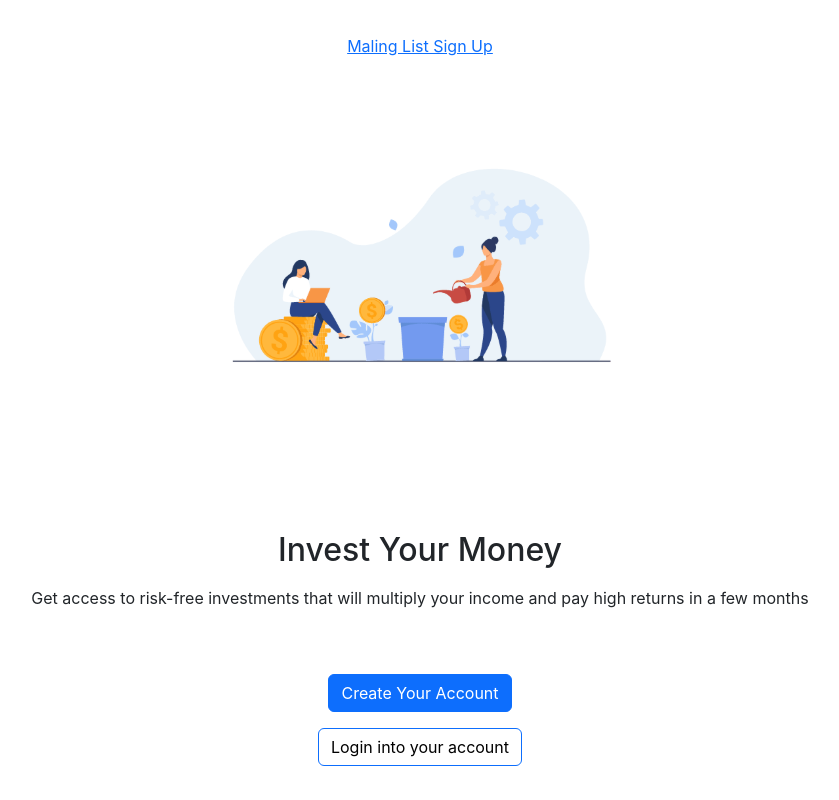
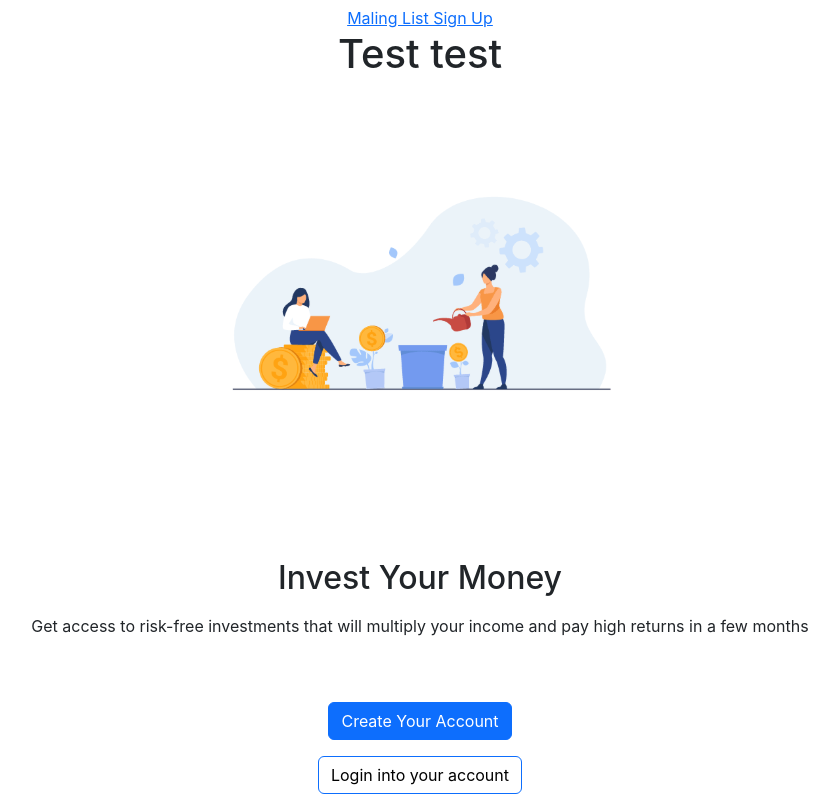
Before and after one commit to jonathan-mohabir2001/Borrow4Less_Web_Application, a React (Create React App) app in the folder client/: page / in a window 1280 px wide. Shown: the whole page, without its empty margins (220-1059 px from the left). Built offline with nearby package versions, Linux system fonts and the light colour scheme.

Commit message:
testing to see if vercel deployment will take in new code changes

```diff
--- a/client/src/components/landingcomponents/InvestMoney.js
+++ b/client/src/components/landingcomponents/InvestMoney.js
@@ -8,6 +8,10 @@ function InvestMoney() {
     <div className="d-flex flex-column justify-content-center align-items-center vh-100">
       <section>
         <a href="https://borrow4less.ca/">Maling List Sign Up</a>
+      </section>
+
+      <section>
+        <h1>Test test</h1>
       </section>
 
       <section id="image-section" className="text-center mb-5">
```
